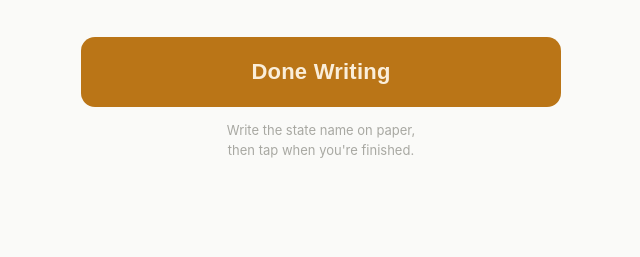
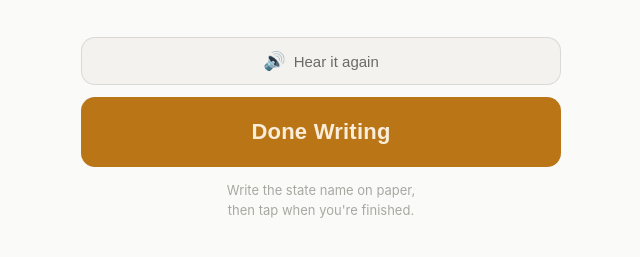
Before and after one commit to kilirobbs/states-spelling-quiz, a plain HTML site: page index.html in a window 1280 px wide. Both pictures are taken after a click on the button "Start Quiz". Shown: the part 299-556 px from the top of the page, without its empty margins (319-959 px from the left). Drawn offline with Linux system fonts and the light colour scheme.

Commit message:
added repeat button

```diff
--- a/index.html
+++ b/index.html
@@ -257,6 +257,29 @@
     .timer-center.urgent { color: var(--red); }
     .timer-sub { font-size: 13px; color: var(--text3); margin-top: 6px; }
 
+    .replay-btn {
+      display: flex;
+      align-items: center;
+      justify-content: center;
+      gap: 8px;
+      width: 100%;
+      padding: 12px;
+      font-size: 15px;
+      font-weight: 500;
+      color: var(--text2);
+      background: var(--surface2);
+      border: 1.5px solid var(--border);
+      border-radius: var(--radius-lg);
+      cursor: pointer;
+      transition: all 0.15s;
+      margin-bottom: 12px;
+      -webkit-user-select: none;
+      user-select: none;
+    }
+
+    .replay-btn:active { transform: scale(0.98); background: var(--surface); }
+    .replay-btn-icon { font-size: 18px; }
+
     .done-btn {
       width: 100%;
       padding: 22px;
@@ -453,8 +476,8 @@
 
     .result-btns {
       display: grid;
-      grid-template-columns: 1fr 1fr;
-      gap: 12px;
+      grid-template-columns: 1fr 1fr 1fr;
+      gap: 10px;
     }
   </style>
 </head>
@@ -480,6 +503,7 @@ const app = {
   screen: 'welcome',
   batchSize: 10,
   queue: [],
+  lastQueue: [],
   current: 0,
   results: [],
   timerVal: 30,
@@ -527,13 +551,18 @@ function stopTimer() {
   app.timerExpired = false;
 }
 
-function startQuiz() {
-  app.queue = shuffle(STATES).slice(0, app.batchSize);
+function beginRound(queue) {
+  app.queue = queue;
+  app.lastQueue = [...queue];
   app.current = 0;
   app.results = [];
   app.screen = 'quiz';
   render();
   setTimeout(() => { speak(app.queue[0]); startTimer(); }, 350);
+}
+
+function startQuiz() {
+  beginRound(shuffle(STATES).slice(0, app.batchSize));
 }
 
 function goToReveal() {
@@ -619,6 +648,9 @@ function renderQuiz() {
           </div>
         </div>
       </div>
+      <button class="replay-btn" id="replay-btn">
+        <span class="replay-btn-icon">🔊</span> Hear it again
+      </button>
       <button class="done-btn" id="done-btn">Done Writing</button>
       <p class="hint">Write the state name on paper,<br>then tap when you're finished.</p>
     </div>`;
@@ -660,8 +692,9 @@ function renderResults() {
         <div class="perfect-box">You nailed every one — perfect round! 🎉</div>
       `}
       <div class="result-btns">
-        <button class="btn-secondary" id="retry-btn" ${missed.length===0?'disabled':''}>Practice missed</button>
-        <button class="btn-primary"   id="new-btn">New round</button>
+        <button class="btn-secondary" id="retry-btn" ${missed.length===0?'disabled':''}>Practice<br>missed</button>
+        <button class="btn-secondary" id="repeat-btn">Repeat<br>this round</button>
+        <button class="btn-primary"   id="new-btn">New<br>round</button>
       </div>
     </div>`;
 }
@@ -683,6 +716,9 @@ function bind() {
   const s = document.getElementById('start-btn');
   if (s) s.addEventListener('click', startQuiz);
 
+  const rp = document.getElementById('replay-btn');
+  if (rp) rp.addEventListener('click', () => speak(app.queue[app.current]));
+
   const d = document.getElementById('done-btn');
   if (d) d.addEventListener('click', goToReveal);
 
@@ -695,17 +731,14 @@ function bind() {
   const n = document.getElementById('new-btn');
   if (n) n.addEventListener('click', () => { app.screen='welcome'; render(); });
 
+  const rep = document.getElementById('repeat-btn');
+  if (rep) rep.addEventListener('click', () => beginRound(shuffle(app.lastQueue)));
+
   const r = document.getElementById('retry-btn');
   if (r) r.addEventListener('click', () => {
     const missed = app.results.filter(r=>!r.correct).map(r=>r.state);
     if (!missed.length) return;
-    app.queue    = shuffle(missed);
-    app.batchSize = missed.length;
-    app.current  = 0;
-    app.results  = [];
-    app.screen   = 'quiz';
-    render();
-    setTimeout(() => { speak(app.queue[0]); startTimer(); }, 350);
+    beginRound(shuffle(missed));
   });
 }
 
```
